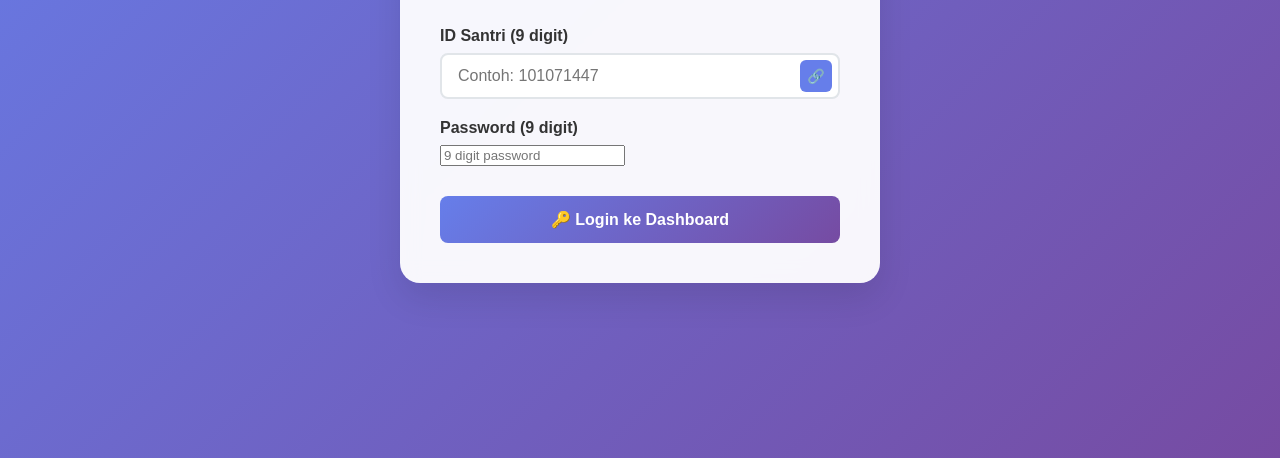
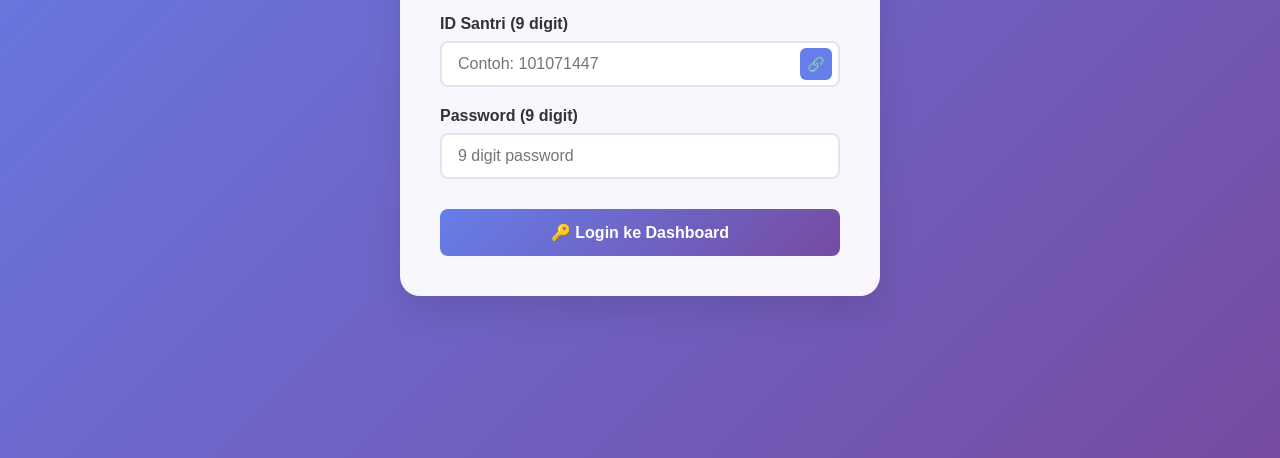
Before and after one commit to sisinfo2026/dashboard_santri, a plain HTML site: page index.html in a window 1280 px wide. Shown: the part 342-800 px from the top of the page. Drawn offline with Linux system fonts and the light colour scheme.

Commit message:
Update index.html

```diff
--- a/index.html
+++ b/index.html
@@ -234,8 +234,13 @@
     <div class="title">Dashboard Santri</div>
     <div class="subtitle">Sistem Login Secure dengan Session 1 Jam</div>
 
+    <!-- GANTI bagian form yang lama dengan struktur ini -->
+
 <!-- Login Form -->
 <div id="loginForm">
+  <!-- Wrap kedua form-group dalam form-row -->
+  <div class="form-row">
+    <!-- Input ID Santri -->
     <div class="form-group">
       <label for="loginId">ID Santri (9 digit)</label>
       <div class="input-container">
@@ -244,9 +249,13 @@
       </div>
     </div>
 
+    <!-- Input Password -->
     <div class="form-group">
       <label for="loginPassword">Password (9 digit)</label>
+      <div class="input-container">
         <input type="password" id="loginPassword" placeholder="9 digit password" maxlength="9" pattern="\d{9}">
+      </div>
+    </div>
   </div>
 
   <button onclick="authenticateUser()" id="loginBtn" class="login-btn">
```
Lines whose indentation alone changed are shown as unchanged.
